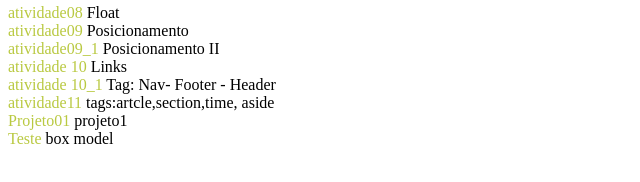
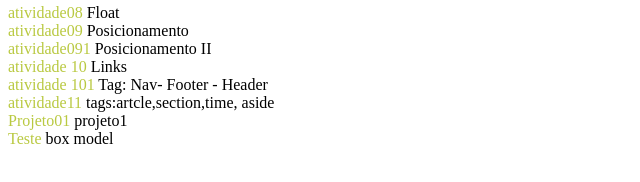
Before and after one commit to carenay/PogramacaoWeb, a plain HTML site: page index.html in a window 1280 px wide. Shown: the part 296-478 px from the top of the page, 0-640 px from the left. Drawn offline with Linux system fonts and the light colour scheme.

Commit message:
Add files via upload

```diff
--- a/index.html
+++ b/index.html
@@ -47,9 +47,9 @@
 <a href="07">atividade07</a>  Fontes<br>
 <a href="08">atividade08 </a> Float<br>
 <a href="09">atividade09 </a> Posicionamento<br>
-<a href="091">atividade09_1 </a> Posicionamento II<br>
+<a href="091">atividade091 </a> Posicionamento II<br>
 <a href="10">atividade 10 </a> Links<br>
-<a href="101">atividade 10_1 </a> Tag: Nav- Footer - Header <br>
+<a href="101">atividade 101 </a> Tag: Nav- Footer - Header <br>
 <a href="11">atividade11</a>  tags:artcle,section,time, aside<br>
 <a href="projeto01">Projeto01</a> projeto1<br>
 <a href="teste">Teste</a> box model<br>
```
